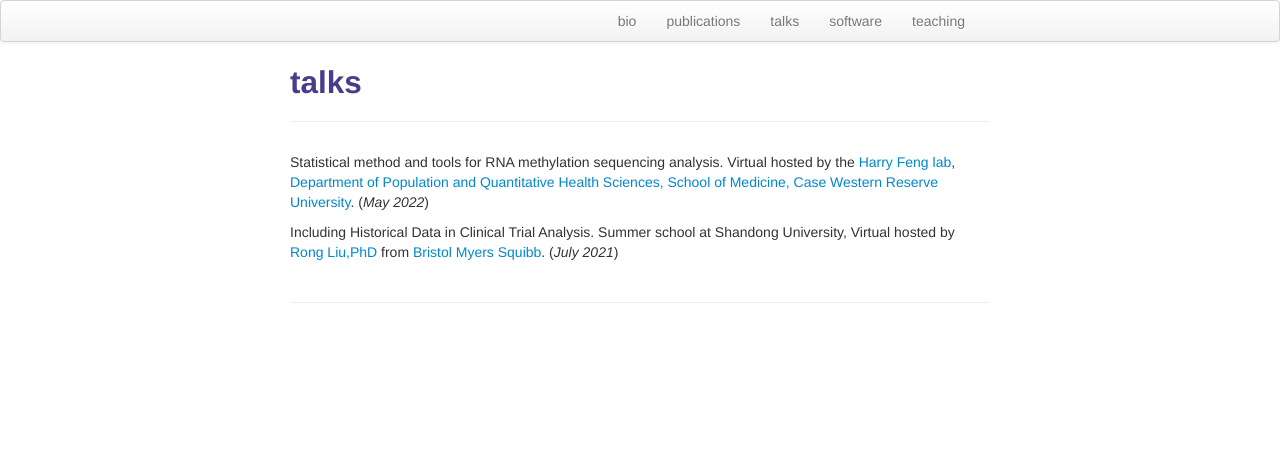
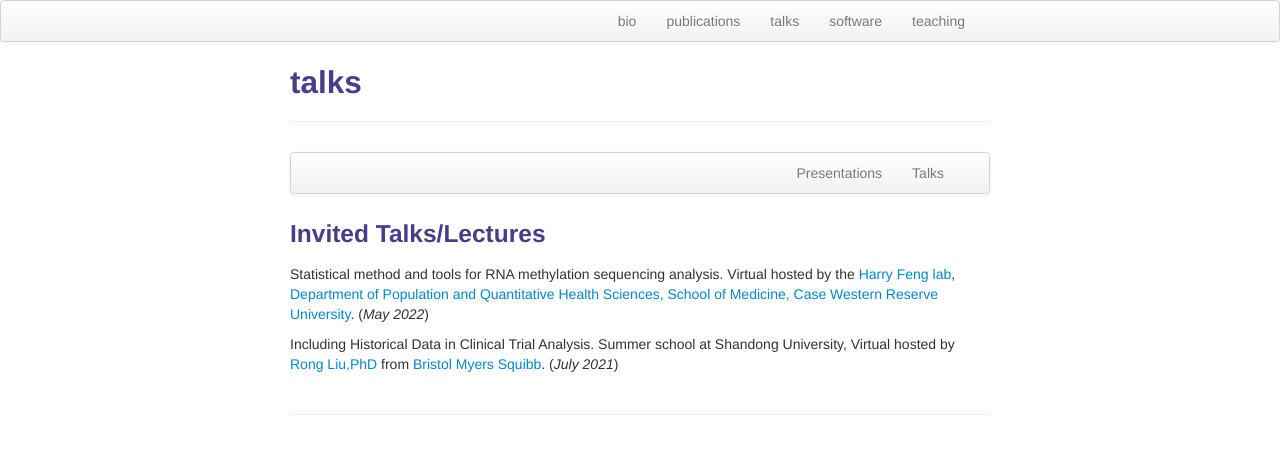
Before and after one commit to ZhenxingGuo0015/ZhenxingGuo0015.github.io, a Jekyll site: the page built from talks.md, in a window 1280 px wide. Shown: the top 454 px of the page. Built offline with Jekyll 4.4.1, drawn with Linux system fonts in a browser that asks for light colours.

Commit message:
Update talks.md

```diff
--- a/talks.md
+++ b/talks.md
@@ -3,6 +3,18 @@ layout: page
 title: talks
 description: Zhenxing Guo's talks
 ---
+<div class="navbar">
+    <div class="navbar-inner">
+        <ul class="nav">
+            <li><a href="#presentation">Presentations</a></li>
+            <li><a href="#talks">Talks</a></li>
+                      <!-- <li><a href="#techreports">tech reports</a></li> -->
+                      <!-- <li><a href="#thesis">dissertation</a></li> -->
+        </ul>
+    </div>
+</div>
+
+### <a name="Talks"></a> Invited Talks/Lectures
 
 Statistical method and tools for RNA methylation sequencing analysis. Virtual hosted by the [Harry Feng lab](https://hfenglab.org/),
 [Department of Population and Quantitative Health Sciences, School of
```
